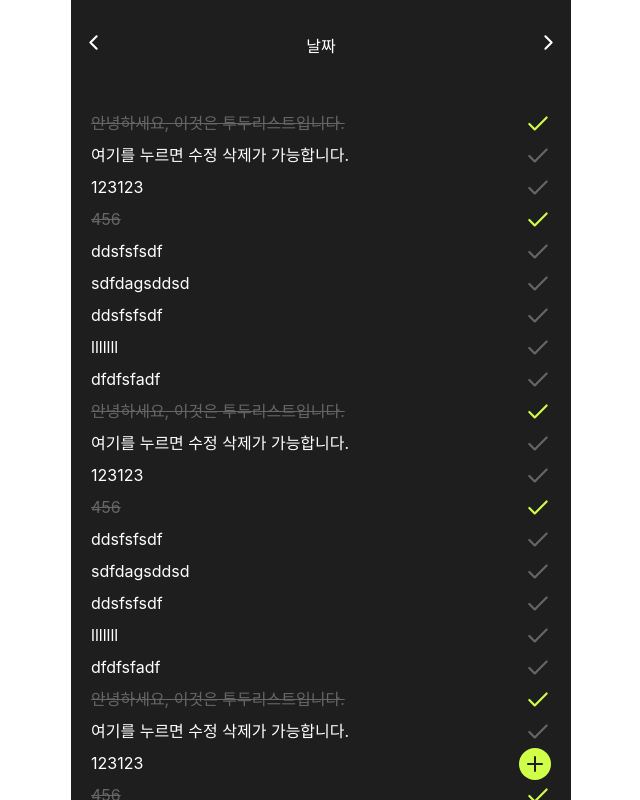
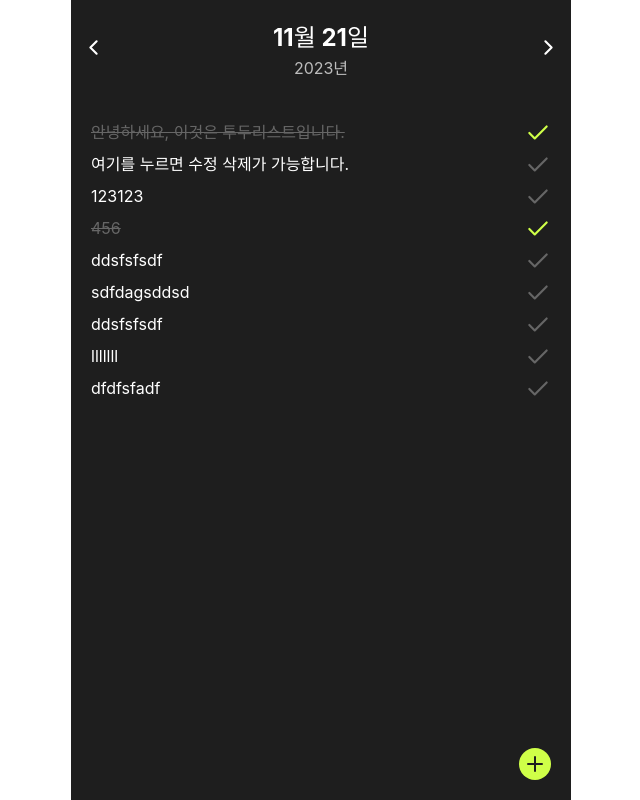
Before and after one commit to berrrycoding/elice-todo-list, a React (Vite) app: page / in a window 1280 px wide. Shown: the whole page, without its empty margins (319-959 px from the left). Built offline with nearby package versions, Linux system fonts and the light colour scheme.

Commit message:
코드저장

```diff
--- a/package.json
+++ b/package.json
@@ -10,6 +10,7 @@
     "preview": "vite preview"
   },
   "dependencies": {
+    "date-fns": "^2.30.0",
     "react": "^18.2.0",
     "react-dom": "^18.2.0",
     "react-icons": "^4.12.0"
--- a/src/App.tsx
+++ b/src/App.tsx
@@ -1,10 +1,14 @@
+import format from "date-fns/format";
 import { useState } from "react";
 import { FiCheck, FiChevronLeft, FiChevronRight, FiPlus } from "react-icons/fi";
 import todoItemsDummy from "./assets/dummy/todoItems";
 
 function App() {
   // ctrl + . , mac: cmd + .
+  const [currentDate, setCurrentDate] = useState(new Date());
   const [todoItems, setTodoItems] = useState(todoItemsDummy);
+
+  // yyyy.MM.dd mm:ss
 
   return (
     <div style={{ position: "relative", height: "100vh", overflow: "hidden" }}>
@@ -23,7 +27,14 @@ function App() {
         <div style={{ padding: 10 }}>
           <FiChevronLeft size={25} />
         </div>
-        <div>날짜</div>
+        <div style={{ textAlign: "center" }}>
+          <div style={{ fontSize: 24, fontWeight: "bold" }}>
+            {format(currentDate, "MM월 dd일")}
+          </div>
+          <div style={{ color: "#BCBCBC" }}>
+            {format(currentDate, "yyyy년")}
+          </div>
+        </div>
         <div style={{ padding: 10 }}>
           <FiChevronRight size={25} />
         </div>
@@ -36,8 +47,7 @@ function App() {
           overflowY: "auto",
         }}
       >
-        {[...todoItems, ...todoItems, ...todoItems, ...todoItems].map(
-          (item) => {
+        {todoItems.map((item) => {
           return (
             <div key={item.id}>
               {!item.isDone && (
@@ -77,8 +87,7 @@ function App() {
               )}
             </div>
           );
-          }
-        )}
+        })}
       </div>
       <div
         style={{
```
Also changed, not shown: 1 other file (tests, documents, lock files or other folders). Lines whose indentation alone changed are shown as unchanged.
